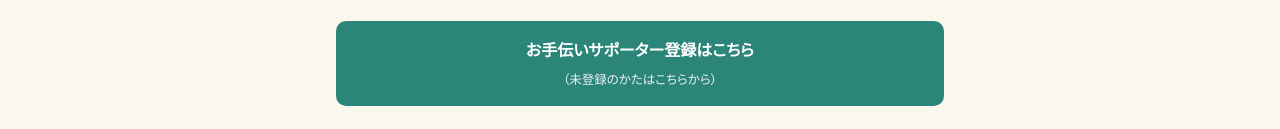
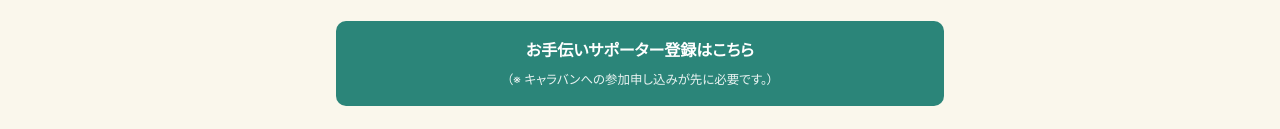
Before and after one commit to calico-blanket/caravan-kobe, a plain HTML site: page index.html in a window 1280 px wide. Shown: the part 315-444 px from the top of the page. Drawn offline with Linux system fonts and the light colour scheme.

Commit message:
Change registration link text for clarity
Updated the registration link text for the support helper.

```diff
--- a/index.html
+++ b/index.html
@@ -456,7 +456,7 @@
 
   <a class="cta" href="https://docs.google.com/spreadsheets/d/1ZxBTOOC59cIRASQNqop5MOUU00RxHxAk004AwyxZvJw/edit?gid=0#gid=0" target="_blank" rel="noopener">
     お手伝いサポーター登録はこちら
-    <small>（未登録のかたはこちらから）</small>
+    <small>（※ キャラバンへの参加申し込みが先に必要です。）</small>
   </a>
 
   <!-- 目次 -->
@@ -841,7 +841,7 @@
 
       <a class="cta" href="https://docs.google.com/spreadsheets/d/1ZxBTOOC59cIRASQNqop5MOUU00RxHxAk004AwyxZvJw/edit?gid=0#gid=0" target="_blank" rel="noopener">
         お手伝いサポーター登録はこちら
-        <small>（未登録のかたはこちらから）</small>
+        <small>（※ キャラバンへの参加申し込みが先に必要です。）</small>
       </a>
 
       <figure class="qr">
```
